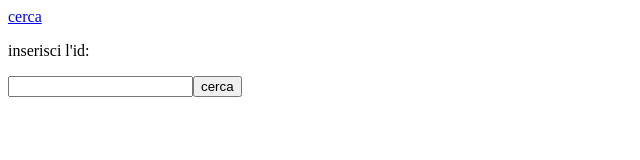
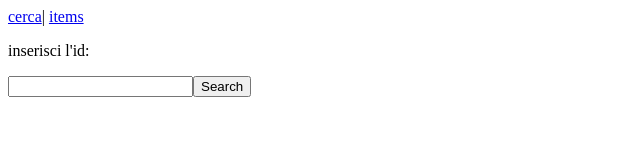
Before and after one commit to Visioli-emanuele/preparazione-verifica-routing, an Angular app in the folder preparazione-verifica/: page /search in a window 1280 px wide. Shown: the top 160 px of the page, without its empty margins (0-640 px from the left). Built offline with nearby package versions, Linux system fonts and the light colour scheme.

Commit message:
punto 4 fatto

```diff
--- a/preparazione-verifica/src/app/app-routing.module.ts
+++ b/preparazione-verifica/src/app/app-routing.module.ts
@@ -6,8 +6,6 @@ import { SearchComponent } from './search/search.component';
 const routes: Routes = [
   { path: 'search', component: SearchComponent},
   { path: 'items', component: ItemsComponent},
-  { path: 'search/:id', component: SearchComponent}
-
 ];
 
 @NgModule({
--- a/preparazione-verifica/src/app/app.component.html
+++ b/preparazione-verifica/src/app/app.component.html
@@ -1,5 +1,7 @@
 <title>MANGIA QUI</title>
 <nav>
-  <a routerLink="/search" routerLinkActive="active">cerca</a>
+  <a routerLink="/search" routerLinkActive="active">cerca</a>|
+  <a routerLink="/items" routerLinkActive="active">items</a>
+
 </nav>
 <router-outlet></router-outlet>
--- a/preparazione-verifica/src/app/app.module.ts
+++ b/preparazione-verifica/src/app/app.module.ts
@@ -5,16 +5,18 @@ import { AppRoutingModule } from './app-routing.module';
 import { AppComponent } from './app.component';
 import { SearchComponent } from './search/search.component';
 import { ItemsComponent } from './items/items.component';
+import { HttpClientModule } from '@angular/common/http';
 
 @NgModule({
   declarations: [
     AppComponent,
     SearchComponent,
-    ItemsComponent
+    ItemsComponent,
   ],
   imports: [
     BrowserModule,
-    AppRoutingModule
+    AppRoutingModule,
+    HttpClientModule
   ],
   providers: [],
   bootstrap: [AppComponent]
--- a/preparazione-verifica/src/app/cibo.service.ts
+++ b/preparazione-verifica/src/app/cibo.service.ts
@@ -1,18 +1,19 @@
 import { Injectable } from '@angular/core';
-import { HttpClient, HttpHeaders } from '@angular/common/http';
- 'app-track'
+import { HttpClient, HttpHeaders } from '@angular/common/http'; 'app-track'
+
 @Injectable({
   providedIn: 'root'
 })
 export class CiboService {
-  constructor() {
+  constructor(private http: HttpClient) {
+  }
     searchCibo(query: string) {
       const url = `https://world.openfoodfacts.org/cgi/search.pl?search_terms=${query}&page_size=2&json=true`;
-      let obsTracks = this.http.get(url, { Headers });
+      let obsTracks = this.http.get(url);
       return obsTracks;
    //Ritorno un observable ai componenti che richiedono il servizio
     }
-   }
+
 }
 function searchCibo(query: any, string: any) {
   throw new Error('Function not implemented.');
--- a/preparazione-verifica/src/app/search/search.component.html
+++ b/preparazione-verifica/src/app/search/search.component.html
@@ -1,3 +1,3 @@
 <p>inserisci l'id: </p>
-<input  type="text" #query>
-<button  (click)="submit(query)">cerca</button>
+  <input type="text" #newquery>
+  <button (click)="submit(newquery)">Search</button>
--- a/preparazione-verifica/src/app/search/search.component.ts
+++ b/preparazione-verifica/src/app/search/search.component.ts
@@ -1,5 +1,7 @@
 import { query } from '@angular/animations';
 import { Component, OnInit, Input } from '@angular/core';
+import { Observable } from 'rxjs';
+import { CiboService } from '../cibo.service';
 
 @Component({
   selector: 'app-search',
@@ -7,12 +9,22 @@ import { Component, OnInit, Input } from '@angular/core';
   styleUrls: ['./search.component.css']
 })
 export class SearchComponent implements OnInit {
-
-  constructor() {
+  query: string | undefined;
+  obsTrack: Observable<Object> | undefined;
+  results: any;
+  constructor(public cibo: CiboService) {
 
    }
-   Submit(query: HTMLInputElement): void{
+   submit(query: HTMLInputElement): void {
+
+    if (!query.value) {
+      return;
+    }
+    this.query = query.value;
+    this.obsTrack = this.cibo.searchCibo(this.query);
+    this.obsTrack.subscribe((data) => { this.results = data; console.log(this.results) });
   }
+
   ngOnInit(): void {
   }
 
```
